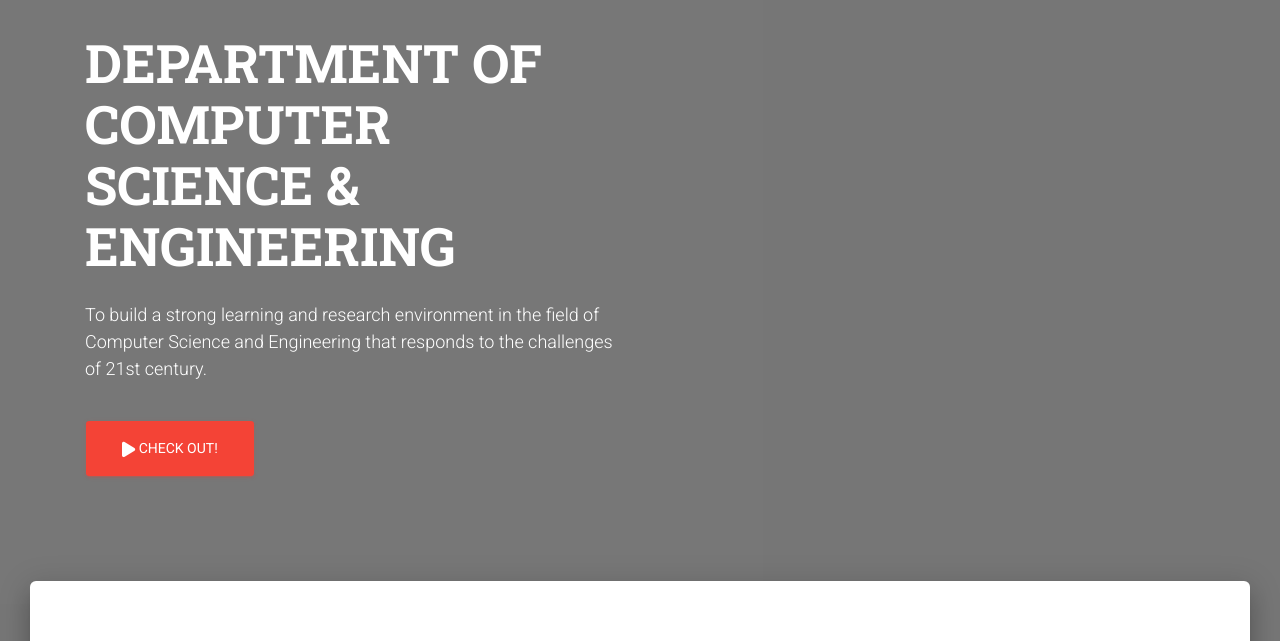
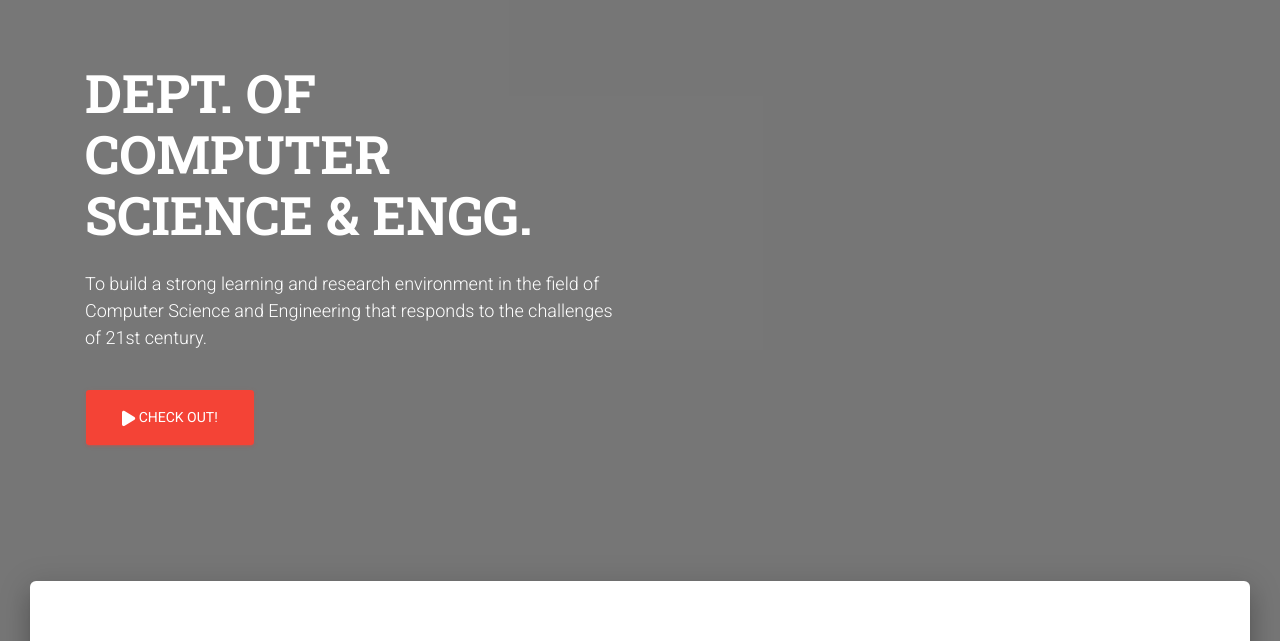
Before and after one commit to sdt4936/college-project, a plain HTML site: page index.html in a window 1280 px wide. Shown: the part 159-800 px from the top of the page. Drawn offline with Linux system fonts and the light colour scheme.

Commit message:
something

```diff
--- a/index.html
+++ b/index.html
@@ -84,7 +84,7 @@
     <div class="container">
       <div class="row">
         <div class="col-md-6">
-          <h1 class="title">DEPARTMENT OF COMPUTER SCIENCE & ENGINEERING</h1>
+          <h1 class="title">DEPT. OF COMPUTER SCIENCE & ENGG.</h1>
           <h4>To build a strong learning and research environment in the field of Computer Science and Engineering that responds to the challenges of 21st century.</h4>
           <br>
           <a href="http://msrit.edu/department/cse.html" target="_blank" class="btn btn-danger btn-raised btn-lg">
```
Also changed, not shown: programs.html (+1 -1 lines).
